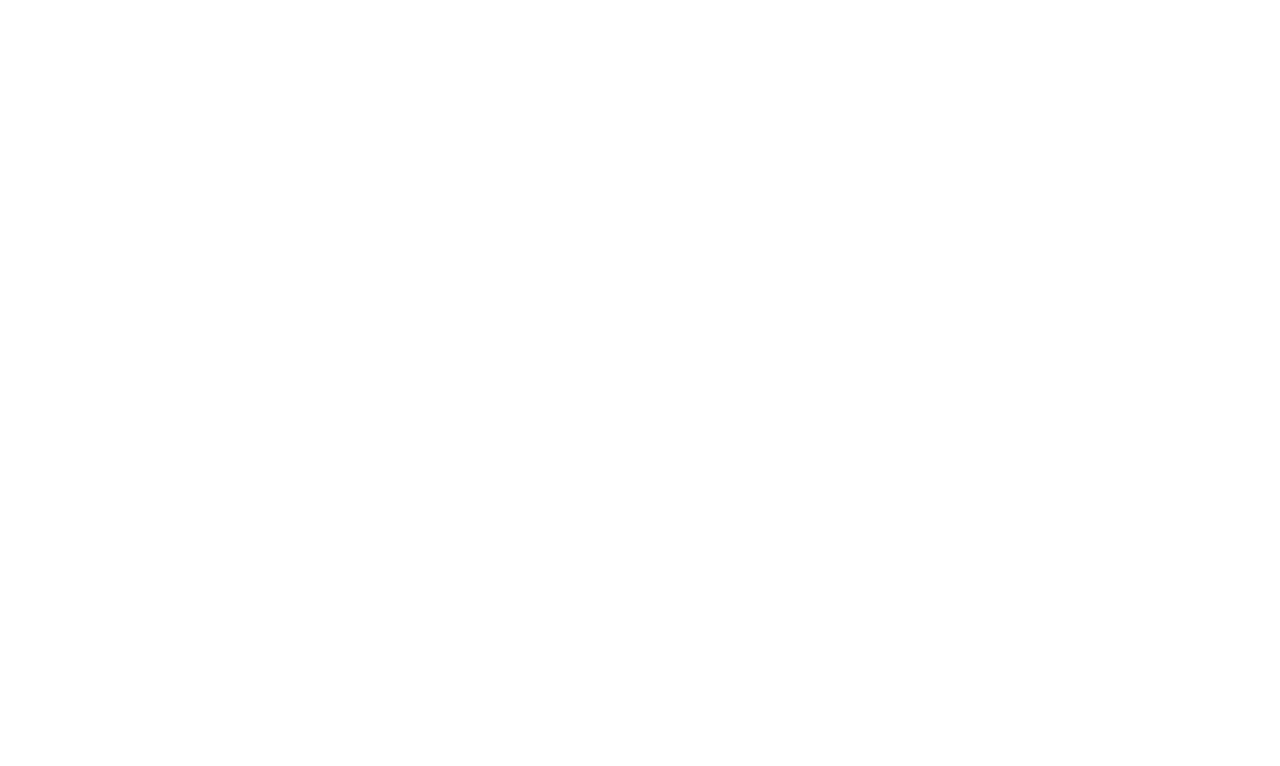
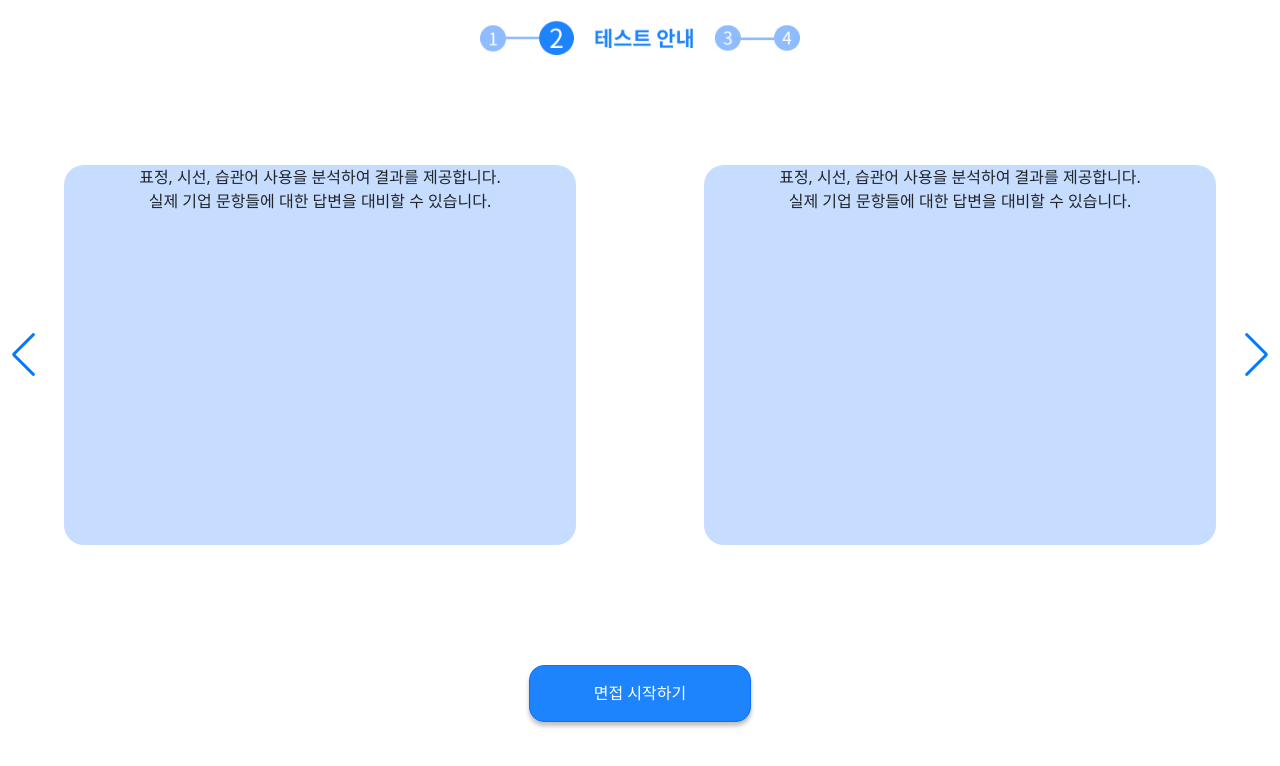
Before and after one commit to EasyHwan/2022_Graduation_Project, a React (Create React App) app in the folder frontend/: page /guide in a window 1280 px wide. Before the commit this address had no page. Shown: the top 766 px of the page. Built offline with nearby package versions, Linux system fonts and the light colour scheme.

Commit message:
안내 화면 추가 및 레이아웃 잡기, 추후 안내 문구와 사진 삽입 예정

```diff
--- a/frontend/src/App.js
+++ b/frontend/src/App.js
@@ -4,6 +4,7 @@
 import Test from './screens/test_screen';
 import Report from './screens/report_screen';
 import Check from './screens/check_screen';
+import Guide from './screens/guide_screen';
 
 class App extends Component {
   render() {
@@ -13,6 +14,7 @@
           <Routes>
             <Route path="/" element={<Main />}/>
             <Route path="/check" element={<Check />}/>
+            <Route path="/guide" element={<Guide />}/>
             <Route path="/test" element={<Test />}/>
             <Route path="/report" element={<Report />}/>
           </Routes>
--- a/frontend/src/screens/check_screen.js
+++ b/frontend/src/screens/check_screen.js
@@ -62,7 +62,7 @@
           <img src = "images/currentPage1.png" className={style.currentPage} alt="profile" />
           <br/>
           <PermissionCheck/>
-          <Link to="/test">
+          <Link to="/guide">
             <Button className={style.button}>테스트 안내</Button>
           </Link>
       </div>
--- /dev/null
+++ b/frontend/src/screens/guide.module.css
@@ -0,0 +1,40 @@
+.box{
+    text-align: center;
+    height: 100vh;
+    background-color: #fff;
+}
+
+.currentPage{
+    width: 40vh;
+    margin-top: 20px;
+    margin-bottom: 20px;
+}
+.swiperPos{
+    display: flex;
+    justify-content: center;
+    align-items: center;
+    height: 70vh;
+}
+.fontStyle{
+    font-family: 'Noto Sans KR';
+    font-weight: bold;
+}
+.imgBox{
+    display: flex;
+    justify-content : center;
+}
+.imagespace{
+    width: 80%;
+    height : 380px;
+    background: #C6DDFF;
+    border-radius: 20px;
+}
+
+.button{
+    width: 222px;
+    height: 57px;
+    background: #1E84FD;
+    box-shadow: 0px 4px 4px rgba(0, 0, 0, 0.25);
+    border-radius: 15px;
+    margin-top: 30px;
+}
--- /dev/null
+++ b/frontend/src/screens/guide_screen.js
@@ -0,0 +1,63 @@
+import React, { Component } from 'react';
+import { Link } from 'react-router-dom';
+import 'bootstrap/dist/css/bootstrap.min.css';
+import { Button } from 'react-bootstrap';
+import style from './guide.module.css';
+import { Swiper, SwiperSlide } from 'swiper/react';
+import SwiperCore, { Navigation, Autoplay } from "swiper";
+import 'swiper/scss'
+import 'swiper/scss/navigation'
+import 'swiper/scss/pagination'
+
+SwiperCore.use([Navigation, Autoplay])
+
+class Guide extends Component {
+
+  render() {
+    return (
+      <div className={style.box}>
+        <img src = "images/currentPage2.png" className={style.currentPage} alt="profile" />
+        <div className={style.swiperPos}>
+            <Swiper
+            slidesPerView={2}
+            navigation
+            autoplay={{
+                delay: 5000,
+                disableOnInteraction: false
+            }}
+            >
+                <SwiperSlide className={style.imgBox}>
+                    <div className={style.imagespace}>
+                    질문을 확인하고 60초동안 질문에 대한 답변을 고민해주세요.<br/>
+                    60초가 모두 넘어가야 답변시간이 주어집니다.
+                    </div>
+                </SwiperSlide>
+                <SwiperSlide className={style.imgBox}>
+                    <div className={style.imagespace}>
+                    표정, 시선, 습관어 사용을 분석하여 결과를 제공합니다. <br/>
+                    실제 기업 문항들에 대한 답변을 대비할 수 있습니다.
+                    </div>
+                </SwiperSlide>
+                <SwiperSlide className={style.imgBox}>
+                    <div className={style.imagespace}>
+                    표정, 시선, 습관어 사용을 분석하여 결과를 제공합니다. <br/>
+                    실제 기업 문항들에 대한 답변을 대비할 수 있습니다.
+                    </div>
+                </SwiperSlide>
+                <SwiperSlide className={style.imgBox}>
+                    <div className={style.imagespace}>
+                    표정, 시선, 습관어 사용을 분석하여 결과를 제공합니다. <br/>
+                    실제 기업 문항들에 대한 답변을 대비할 수 있습니다.
+                    </div>
+                </SwiperSlide>
+            </Swiper>
+        </div>
+        <Link to="/test">
+            <Button className={style.button}>면접 시작하기</Button>
+        </Link>
+      </div>
+    );
+  }
+}
+
+export default Guide;
```
Also changed, not shown: frontend/public/images/currentPage2.png (added).
